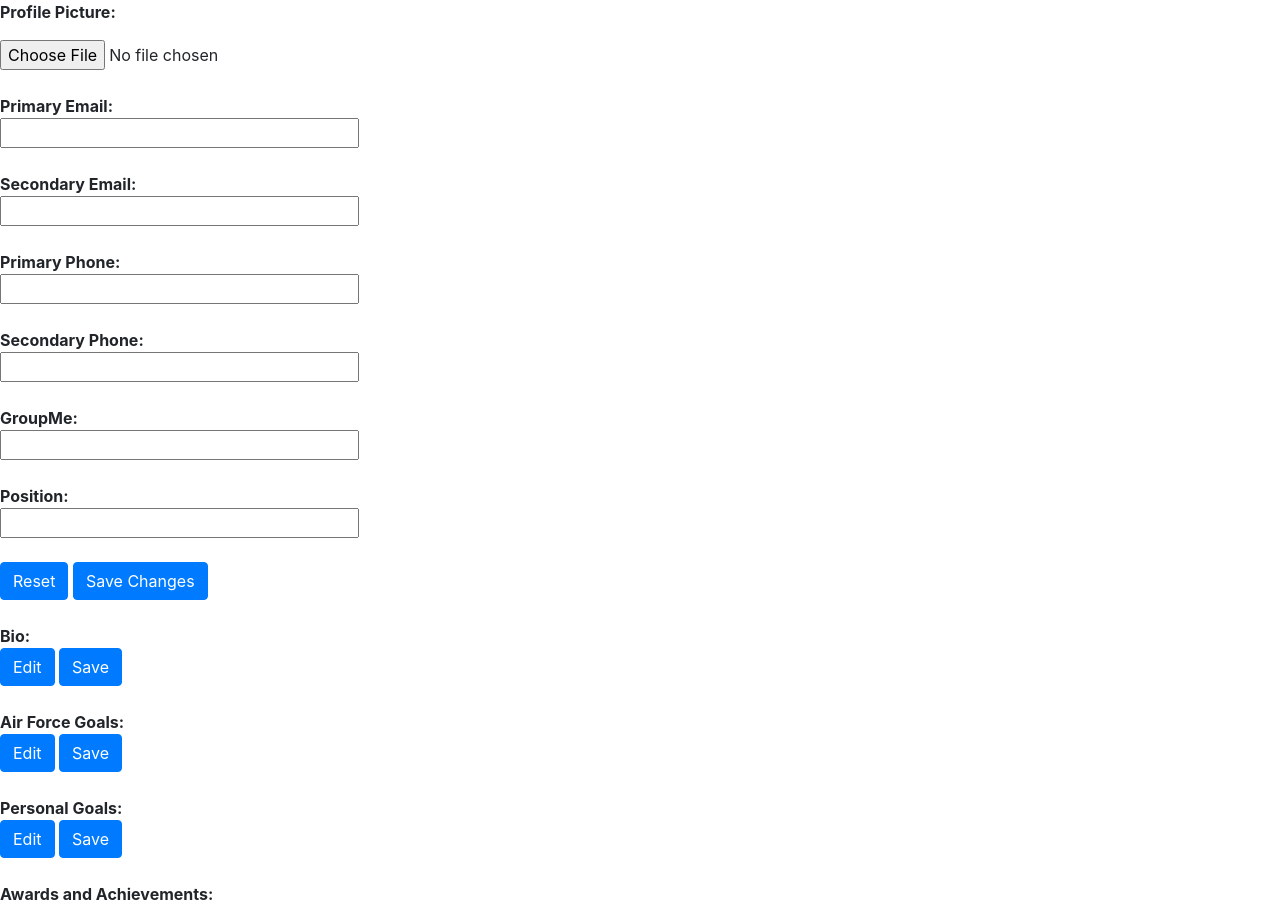
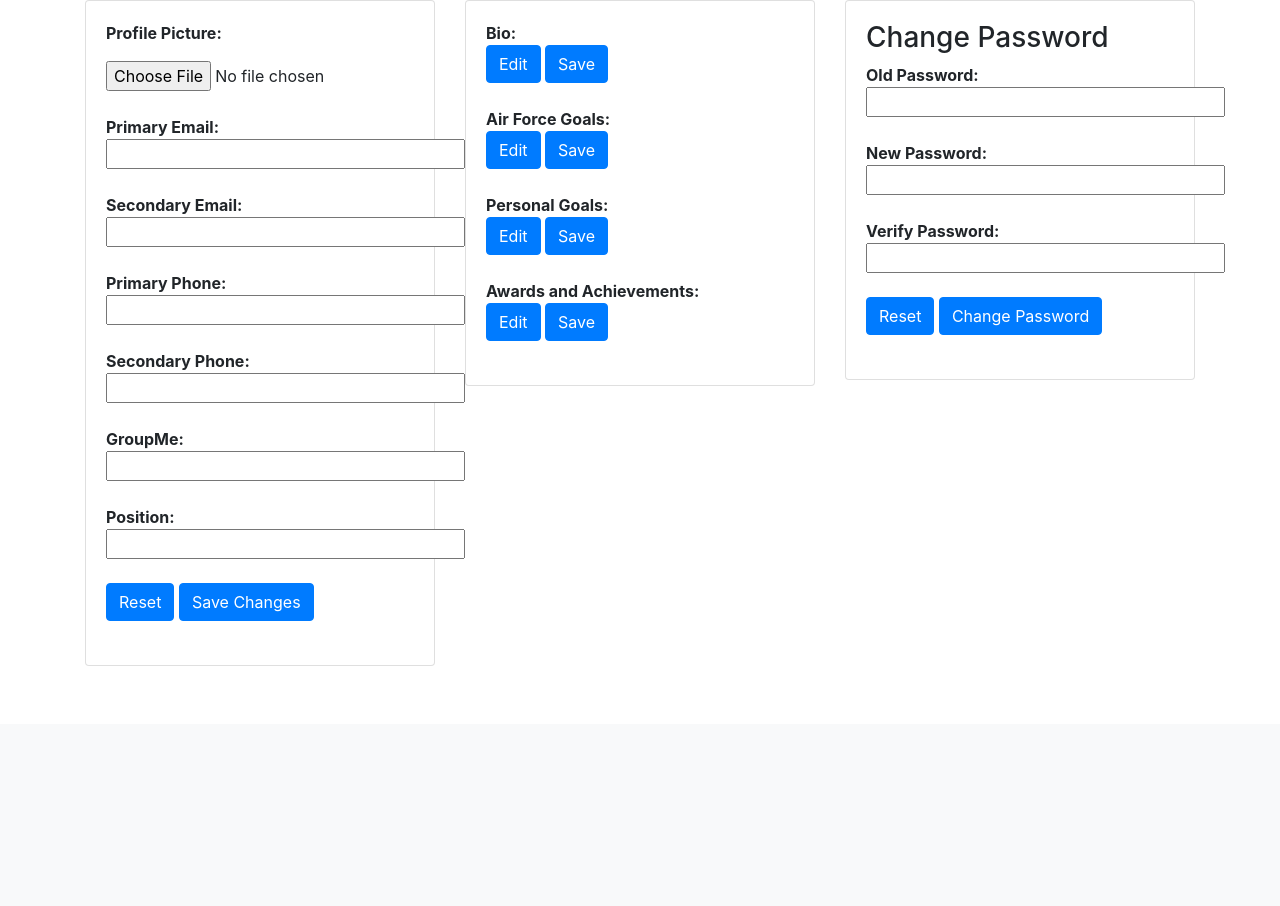
Before and after one commit to tans2/mitr-group-4, a PHP site: page /editprofile.php in a window 1280 px wide. Shown: the part 76-982 px from the top of the page. After the commit the page ends 742 px from the top, so only its background shows below. Run offline with PHP 8.4, Linux system fonts and the light colour scheme; the visitor is signed in with stand-in values (Sample User, id 1); data comes from the database, SQL or seed files in the repository; data that the repository does not hold is empty; some libraries are stand-ins or nearby versions.

Commit message:
Front End Updates

```diff
--- a/editprofile.php
+++ b/editprofile.php
@@ -8,6 +8,11 @@ if ( !isset($_SESSION['login']) || !$_SESSION['login'] )
 ?>
 <script src="assets/js/editProfile.js"></script>
 
+<div class="container">
+  <div class="row">
+    <div class="col-4">
+      <div class="card">
+        <div class="card-body">
           <form action="updateProfile.php" method="post" enctype="multipart/form-data" onsubmit="return validateForm()" name="genInfo">
             <p><strong>Profile Picture: </strong></p><input type="file" placeholder="Enter name here" name="file"><br><br>
             <div>
@@ -37,7 +42,13 @@ if ( !isset($_SESSION['login']) || !$_SESSION['login'] )
             <button class="btn btn-primary" type="reset">Reset</button>
             <button class="btn btn-primary" type="submit" name="submit">Save Changes</button>
         </form><br>
+      </div>
+    </div>
+  </div>
 
+    <div class="col-4">
+      <div class="card">
+        <div class="card-body">
           <strong>Bio: </strong>
           <div class="cadetBio"><?php echo $cadet->getBio() ?></div>
           <button id="edit" class="btn btn-primary" onclick="editBio()" type="button">Edit</button>
@@ -57,7 +68,14 @@ if ( !isset($_SESSION['login']) || !$_SESSION['login'] )
           <div class="awards"><?php echo $cadet->getAwards() ?></div>
           <button id="edit" class="btn btn-primary" onclick="editAA()" type="button">Edit</button>
           <button id="save" class="btn btn-primary" onclick="saveAA()" type="button">Save</button><br><br>
+        </div>
+      </div>
+    </div>
 
+
+    <div class="col-4">
+      <div class="card">
+        <div class="card-body">
           <form action="updateProfile.php" method="post" enctype="multipart/form-data" onsubmit="return validatePass()" name="passChange">
             <h3>Change Password</h3>
             <div>
@@ -75,6 +93,9 @@ if ( !isset($_SESSION['login']) || !$_SESSION['login'] )
             <button class="btn btn-primary" type="reset">Reset</button>
             <button class="btn btn-primary" type="submit" name="updatepass">Change Password</button>
           </form><br>
+        </div>
+      </div>
+    </div>
 
 <?php
     include('./assets/inc/footer.php');
--- a/makepost.php
+++ b/makepost.php
@@ -48,10 +48,6 @@ if (isset($_POST['postMade'])) {
 		<h1 class="display-4"> Make an Announcement </h1>
 	</div>
 
-	<script src="https://code.jquery.com/jquery-3.3.1.slim.min.js" integrity="sha384-q8i/X+965DzO0rT7abK41JStQIAqVgRVzpbzo5smXKp4YfRvH+8abtTE1Pi6jizo" crossorigin="anonymous"></script>
-	<script src="https://cdnjs.cloudflare.com/ajax/libs/popper.js/1.14.3/umd/popper.min.js" integrity="sha384-ZMP7rVo3mIykV+2+9J3UJ46jBk0WLaUAdn689aCwoqbBJiSnjAK/l8WvCWPIPm49" crossorigin="anonymous"></script>
-	<script src="https://stackpath.bootstrapcdn.com/bootstrap/4.1.3/js/bootstrap.min.js" integrity="sha384-ChfqqxuZUCnJSK3+MXmPNIyE6ZbWh2IMqE241rYiqJxyMiZ6OW/JmZQ5stwEULTy" crossorigin="anonymous"></script>
-
 	<form class="makepost" action="makepost.php" method="post">
 		Title: <input type="text" name="postTitle"/>
 		Subject: <input type="text" name="postSubject"/>
```
Also changed, not shown: admin.php (+23 -13 lines), attendance.php (+3 -8 lines). Lines whose indentation alone changed are shown as unchanged.
